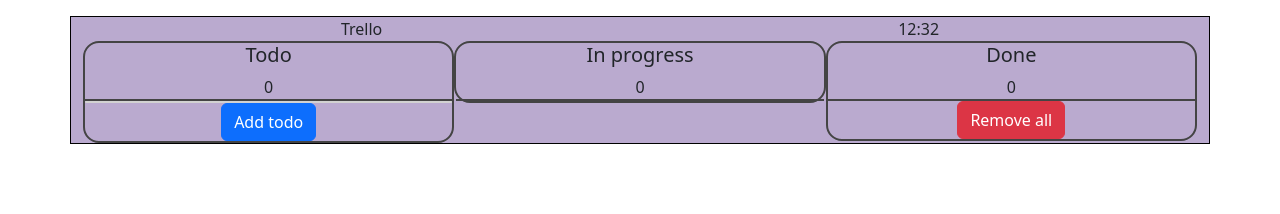
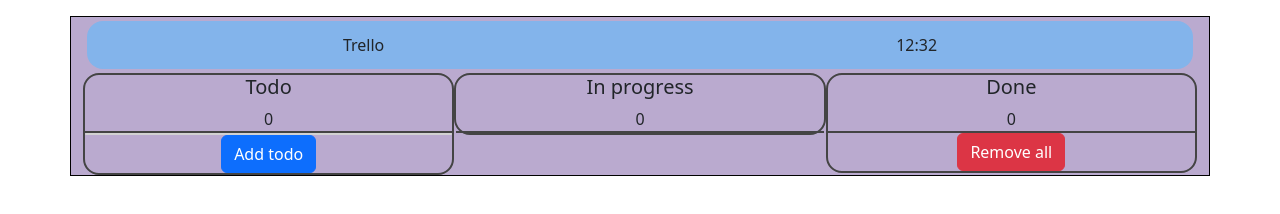
Before and after one commit to IlyaZaitsau/course-work-js, a website built with Parcel: page src/index.html in a window 1280 px wide. Built offline with nearby package versions, Linux system fonts and the light colour scheme.

Commit message:
feat: latest additions

```diff
--- a/src/scss/app.scss
+++ b/src/scss/app.scss
@@ -7,7 +7,11 @@
 .header {
   display: flex;
   justify-content: space-around;
-
+  margin: 4px;
+  background-color: #83b4eb;
+  height: 3rem;
+  align-items: center;
+  border-radius: 1rem;
 }
 
 .row {
```
Also changed, not shown: src/index.html (+27 -1 lines).
